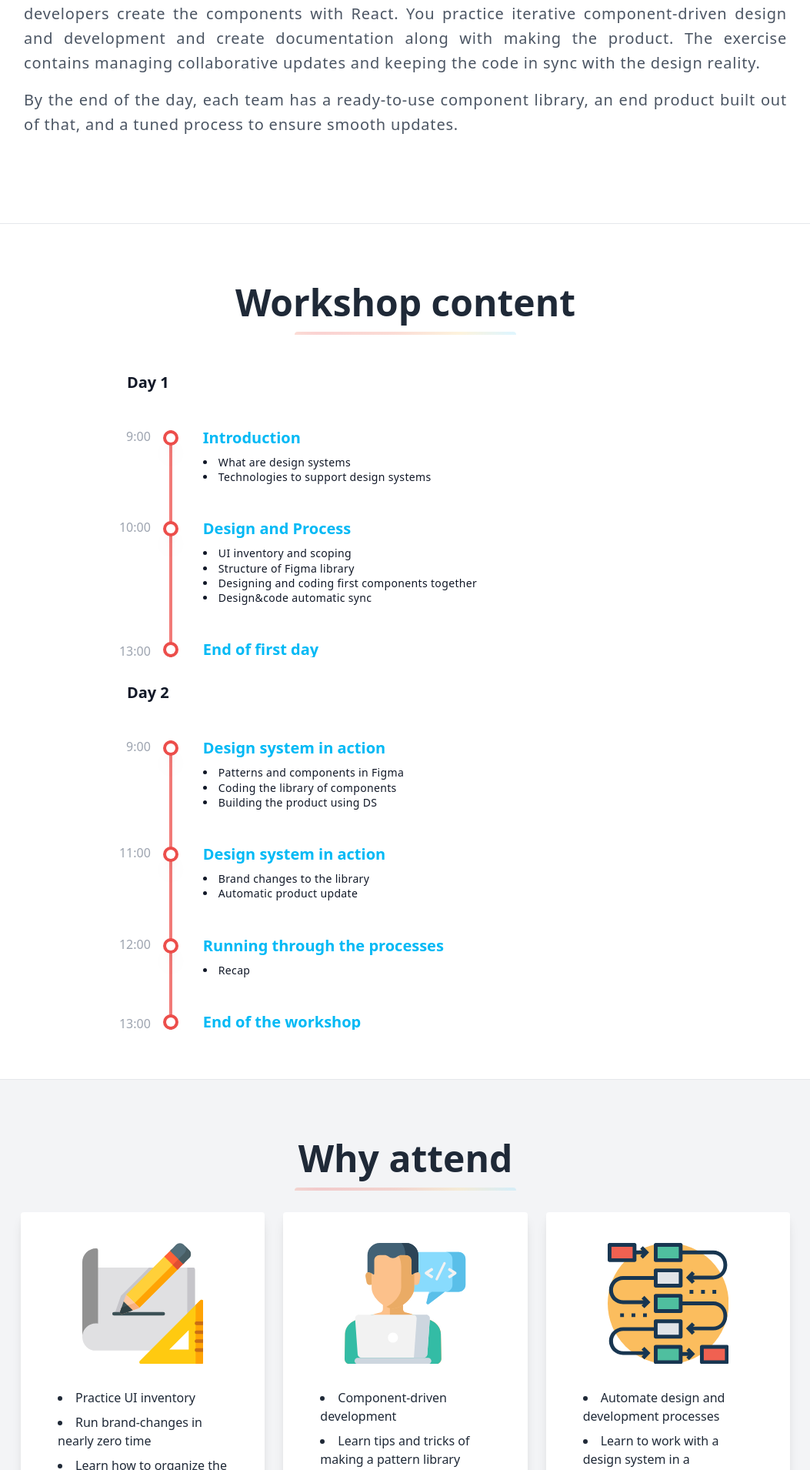
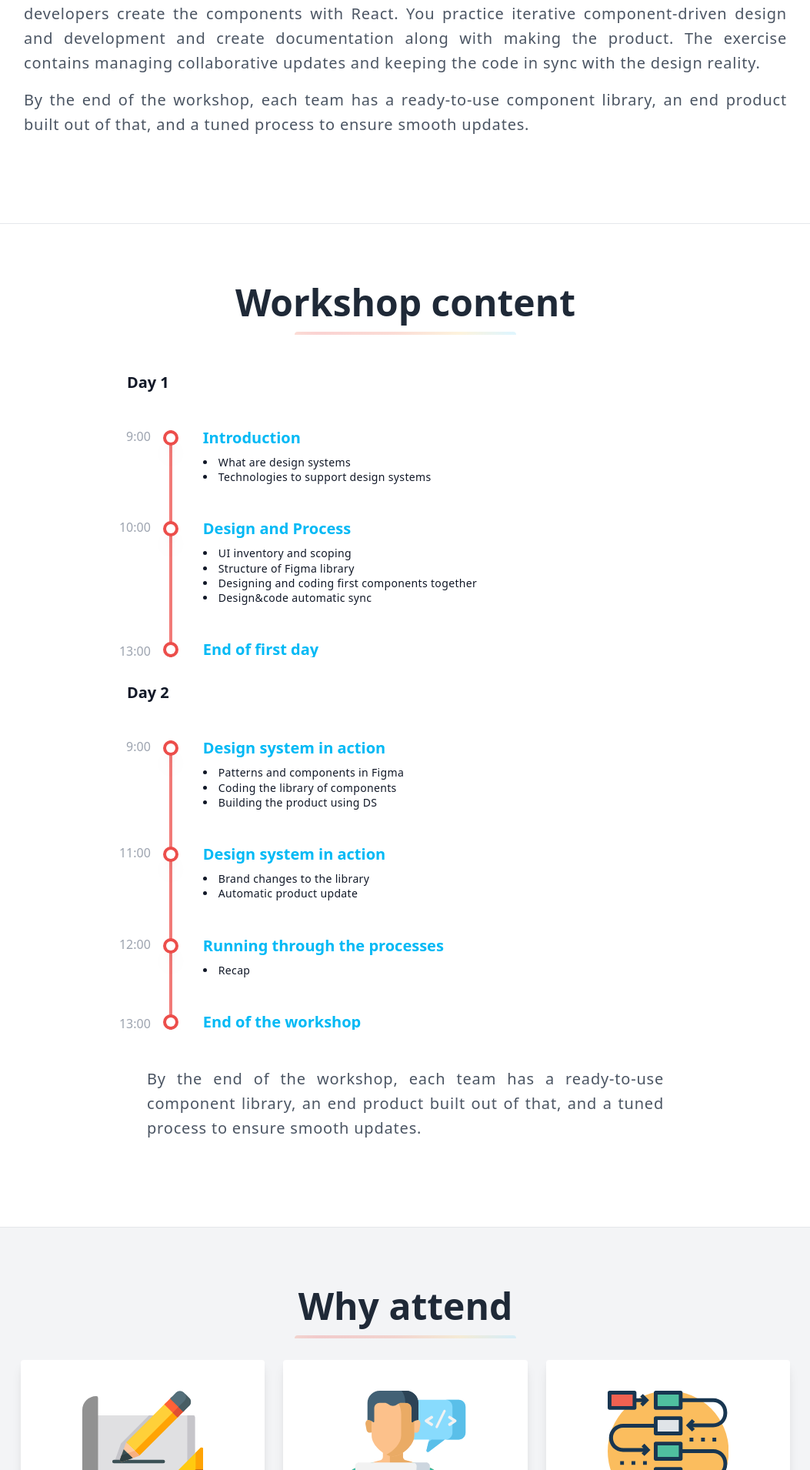
Before and after one commit to varya/hands-on-workshop, a Next.js app: page / in a window 1280 px wide. Shown: the part 750-2660 px from the top of the page at 77% size, without its empty margins (113-1166 px from the left). Built offline with nearby package versions, Linux system fonts and the light colour scheme.

Commit message:
Description of the result

```diff
--- a/pages/index.js
+++ b/pages/index.js
@@ -81,7 +81,7 @@ export default function IndexPage() {
             with the design reality.
           </p>
           <p className=" text-xl leading-8 my-4">
-            By the end of the day, each team has a ready-to-use component
+            By the end of the workshop, each team has a ready-to-use component
             library, an end product built out of that, and a tuned process to
             ensure smooth updates.
           </p>
@@ -153,6 +153,14 @@ export default function IndexPage() {
               format="%start%:00"
               />)} heading="End of the workshop" align="end" />
         </Timeline>
+        <div className=" text-gray-600 text-justify tracking-wider my-8 px-4">
+          <p className=" text-xl leading-8 my-4 px-40">
+            By the end of the workshop, each team has a ready-to-use component
+            library, an end product built out of that, and a tuned process to
+            ensure smooth updates.
+          </p>
+        </div>
+
       </Section>
       {/* CARDS SECTION */}
       <Section title="Why attend" className="bg-gray-100">
```
